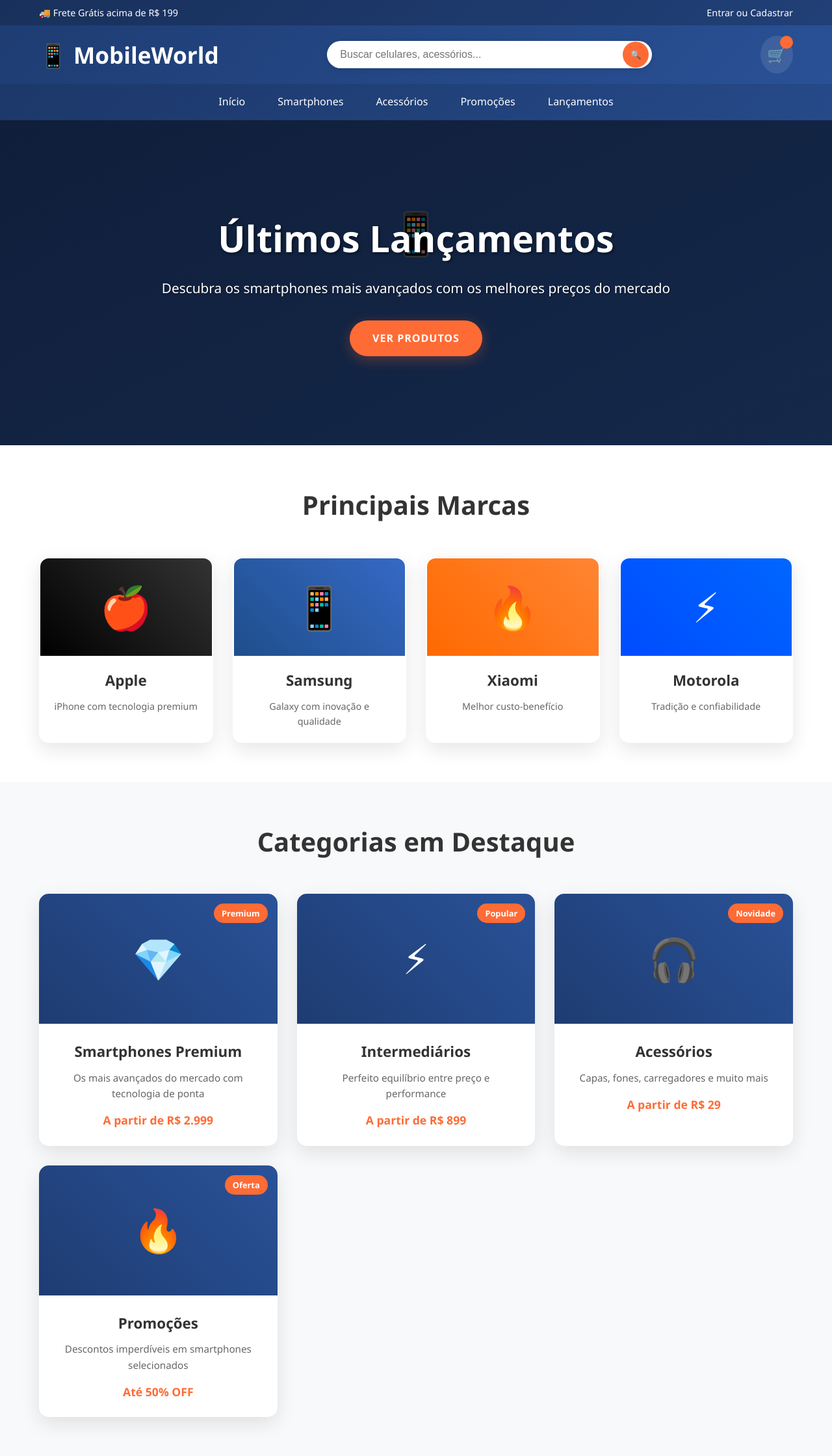
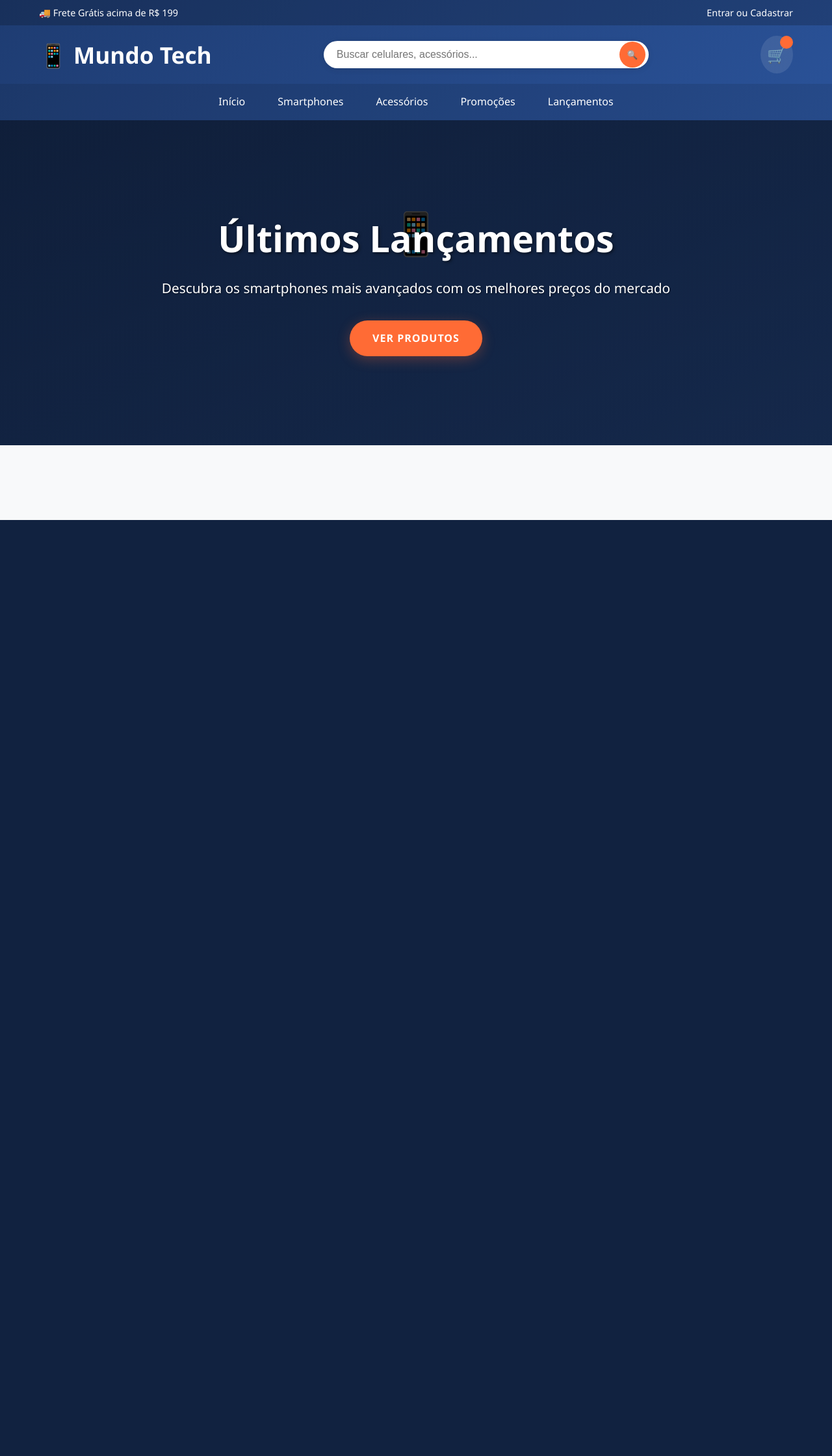
Before and after one commit to gustavosh1/e-commerce, a Django app: page / in a window 1280 px wide. Shown: the whole page at 65% size. After the commit the page ends 800 px from the top, so only its background shows below. Run offline with Django 5.2, Linux system fonts and the light colour scheme.

Commit message:
feat: Alteração de layout básico

```diff
--- a/LojaOnline/menu/templates/header/header.html
+++ b/LojaOnline/menu/templates/header/header.html
@@ -3,7 +3,7 @@
 <head>
     <meta charset="UTF-8">
     <meta name="viewport" content="width=device-width, initial-scale=1.0">
-    <title>MobileWorld - Sua Loja de Celulares</title>
+    <title>Mundo Tech - Sua Loja de Celulares</title>
 
     {% load static %}
     <link rel="stylesheet" href="{% static "css/menu.css" %}">
@@ -26,7 +26,7 @@
         <div class="container">
             <div class="main_header">
                 <a href="#" class="logo">
-                    📱 MobileWorld
+                    📱 Mundo Tech
                 </a>
 
                 <div class="search_bar">
--- a/LojaOnline/menu/templates/menu/menu.html
+++ b/LojaOnline/menu/templates/menu/menu.html
@@ -3,7 +3,7 @@
 <head>
     <meta charset="UTF-8">
     <meta name="viewport" content="width=device-width, initial-scale=1.0">
-    <title>MobileWorld - Sua Loja de Celulares</title>
+    <title>Mundo Tech - Sua loja de tecnologia</title>
 
     {% load static %}
     <link rel="stylesheet" href="{% static "css/menu.css" %}">
@@ -19,101 +19,6 @@
             <a href="#produtos" class="see_product">Ver Produtos</a>
         </div>
     </section>
-
-    <section class="brands">
-        <div class="container">
-            <h2 class="section_title">Principais Marcas</h2>
-            <div class="brands_grid">
-                <a href="{% url 'smartphones_marca' 'apple' %}" class="brand_card">
-                    <div class="brand_image brand_apple">🍎</div>
-                    <div class="brand_info">
-                        <h3>Apple</h3>
-                        <p>iPhone com tecnologia premium</p>
-                    </div>
-                </a>
-
-                <a href="{% url "smartphones_marca" "samsung" %}" class="brand_card">
-                    <div class="brand_image brand_samsung">📱</div>
-                    <div class="brand_info">
-                        <h3>Samsung</h3>
-                        <p>Galaxy com inovação e qualidade</p>
-                    </div>
-                </a>
-
-                <a href="{% url "smartphones_marca" "xiaomi" %}" class="brand_card">
-                    <div class="brand_image brand_xiaomi">🔥</div>
-                    <div class="brand_info">
-                        <h3>Xiaomi</h3>
-                        <p>Melhor custo-benefício</p>
-                    </div>
-                </a>
-
-                <a href="{% url "smartphones_marca" "motorola" %}" class="brand_card">
-                    <div class="brand_image brand_motorola">⚡</div>
-                    <div class="brand_info">
-                        <h3>Motorola</h3>
-                        <p>Tradição e confiabilidade</p>
-                    </div>
-                </a>
-            </div>
-        </div>
-    </section>
-
-    <section class="categories">
-        <div class="container">
-            <h2 class="section_title">Categorias em Destaque</h2>
-            <div class="categories_grid">
-                <a href="{% url "smartphones_categoria" "premium" %}" class="category_card">
-                    <div class="category_image">
-                        💎
-                        <div class="category_name">Premium</div>
-                    </div>
-                    <div class="category_info">
-                        <h3>Smartphones Premium</h3>
-                        <p>Os mais avançados do mercado com tecnologia de ponta</p>
-                        <div class="category_price">A partir de R$ 2.999</div>
-                    </div>
-                </a>
-
-                <a href="{% url "smartphones_categoria" "intermediario" %}" class="category_card">
-                    <div class="category_image">
-                        ⚡
-                        <div class="category_name">Popular</div>
-                    </div>
-                    <div class="category_info">
-                        <h3>Intermediários</h3>
-                        <p>Perfeito equilíbrio entre preço e performance</p>
-                        <div class="category_price">A partir de R$ 899</div>
-                    </div>
-                </a>
-
-                <a href="{% url "smartphones_categoria" "acessorios" %}" class="category_card">
-                    <div class="category_image">
-                        🎧
-                        <div class="category_name">Novidade</div>
-                    </div>
-                    <div class="category_info">
-                        <h3>Acessórios</h3>
-                        <p>Capas, fones, carregadores e muito mais</p>
-                        <div class="category_price">A partir de R$ 29</div>
-                    </div>
-                </a>
-
-                <a href="{% url "smartphones_categoria" "promocoes" %}" class="category_card">
-                    <div class="category_image">
-                        🔥
-                        <div class="category_name">Oferta</div>
-                    </div>
-                    <div class="category_info">
-                        <h3>Promoções</h3>
-                        <p>Descontos imperdíveis em smartphones selecionados</p>
-                        <div class="category_price">Até 50% OFF</div>
-                    </div>
-                </a>
-            </div>
-        </div>
-    </section>
-
     <script src="{% static "js/menu.js" %}"></script>
 </body>
 </html>
```
Also changed, not shown: LojaOnline/product/templates/launch/launch.html (+4 -7 lines), LojaOnline/product/templates/promotion/promotion.html (+13 -19 lines), LojaOnline/menu/fotos/apple.png (added), LojaOnline/menu/fotos/samsung.png (added), LojaOnline/menu/fotos/xiaomi.png (added).
